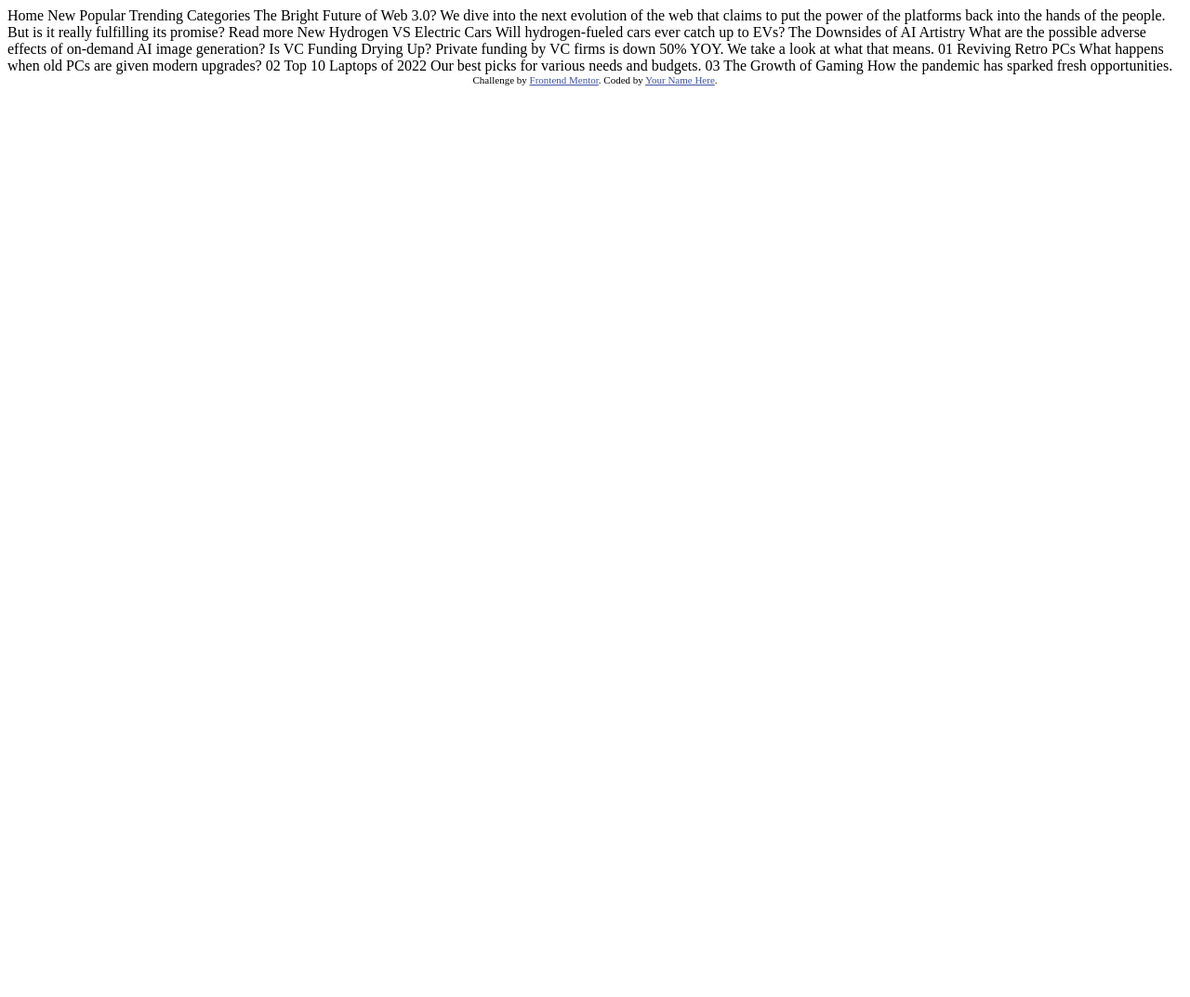
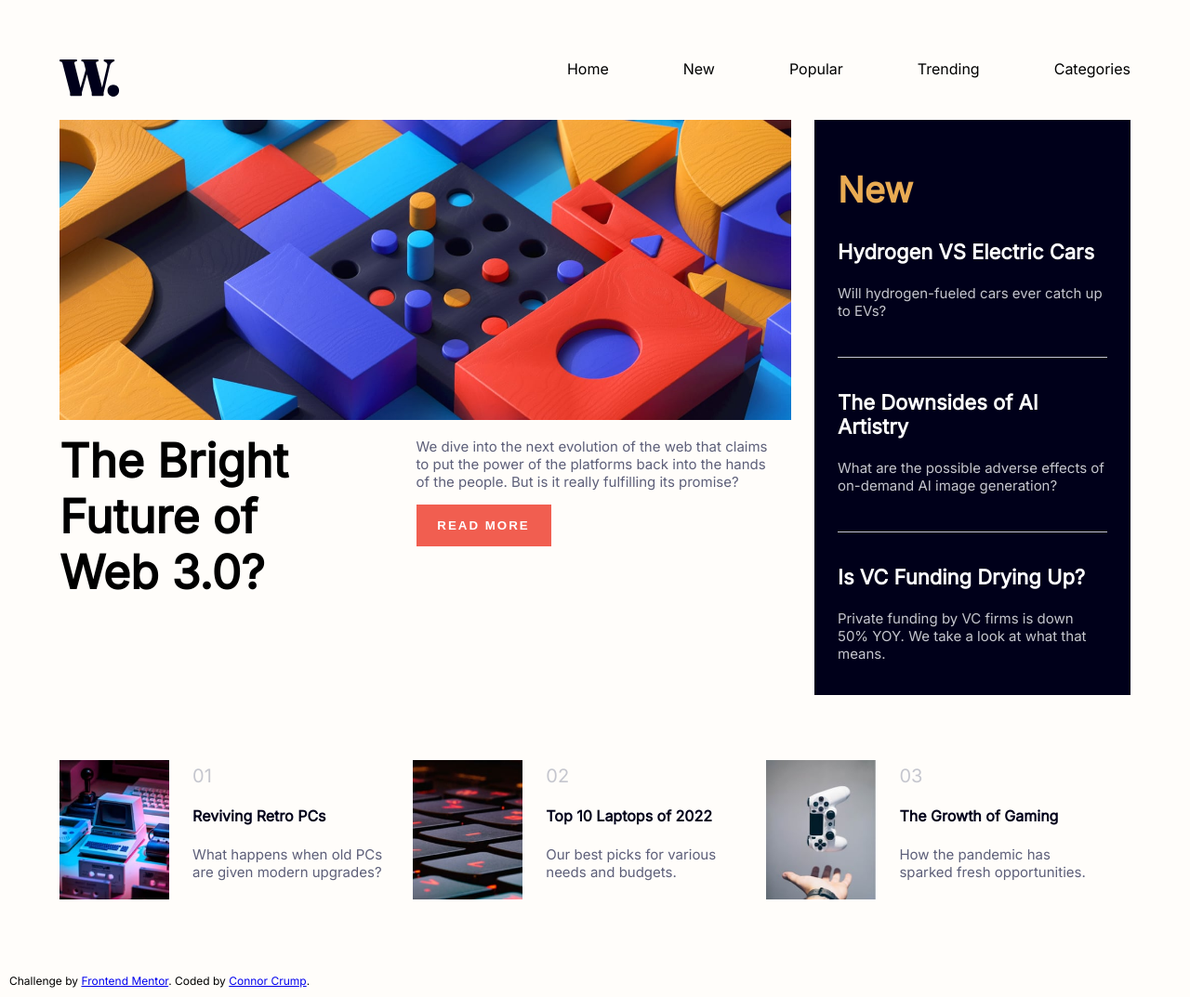
Before and after one commit to ccrump1280/news-homepage-main, a plain HTML site: page index.html in a window 1280 px wide. Shown: the whole page at 93% size. Before the commit the page ends 800 px from the top, so only its background shows below. Drawn offline with Linux system fonts and the light colour scheme.

Commit message:
built and styled desktop design

```diff
--- a/index.html
+++ b/index.html
@@ -3,58 +3,90 @@
 <head>
   <meta charset="UTF-8">
   <meta name="viewport" content="width=device-width, initial-scale=1.0"> <!-- displays site properly based on user's device -->
-
-  <link rel="icon" type="image/png" sizes="32x32" href="./images/favicon-32x32.png">
-
+  <link rel="stylesheet" href="style.css">
+  <link href='https://fonts.googleapis.com/css?family=Inter' rel='stylesheet'>
   <title>Frontend Mentor | News homepage</title>
-
-  <!-- Feel free to remove these styles or customise in your own stylesheet 👍 -->
-  <style>
-    .attribution { font-size: 11px; text-align: center; }
-    .attribution a { color: hsl(228, 45%, 44%); }
-  </style>
 </head>
 <body>
+  <div class="content-container">
 
-  Home
-  New
-  Popular
-  Trending
-  Categories
+    <div class="navigation">
+      <img src="assets\images\logo.svg" alt="" width="65px" height="40px">
+      <div class="menu">
+        <div class="menu-item">Home</div>
+        <div class="menu-item">New</div>
+        <div class="menu-item">Popular</div>
+        <div class="menu-item">Trending</div>
+        <div class="menu-item">Categories</div>
+      </div>
+    </div>
 
-  The Bright Future of Web 3.0?
+    <div class="main-content flex">
 
-  We dive into the next evolution of the web that claims to put the power of the platforms back into the hands of the people.
-  But is it really fulfilling its promise?
+      <div class="left-container">
+        <img src="assets\images\image-web-3-desktop.jpg" alt="">
+        <div class="flex left-text">
+          <h1>The Bright Future of Web 3.0?</h1>
+          <div class="middle-content">
+            <p>We dive into the next evolution of the web that claims to put the power of the platforms back into the hands of the people.
+              But is it really fulfilling its promise?</p>
+            <button class="primary-button">Read more</button>
+          </div>
+        </div>
+      </div>
 
-  Read more
+      <div class="right-container">
+        <h2>New</h2>
+        <div class="seperator">
+          <h3>Hydrogen VS Electric Cars</h3>
+          <p>Will hydrogen-fueled cars ever catch up to EVs?</p>
+        </div>
+        <div class="seperator">
+          <h3>The Downsides of AI Artistry</h3>
+          <p>What are the possible adverse effects of on-demand AI image generation?</p>
+        </div>
+        <div>
+          <h3>Is VC Funding Drying Up?</h3>
+          <p>Private funding by VC firms is down 50% YOY. We take a look at what that means.</p>
+        </div>
+      </div>
 
-  New
+    </div>
 
-  Hydrogen VS Electric Cars
-  Will hydrogen-fueled cars ever catch up to EVs?
+    <div class="article-section flex">
 
-  The Downsides of AI Artistry
-  What are the possible adverse effects of on-demand AI image generation?
+      <div class="article-content flex">
+        <img src="assets\images\image-retro-pcs.jpg" alt="">
+        <div class="article-text">
+          <div class="article-number">01</div>
+          <h4>Reviving Retro PCs</h4>
+          <p>What happens when old PCs are given modern upgrades?</p>
+        </div>
+      </div>
 
-  Is VC Funding Drying Up?
-  Private funding by VC firms is down 50% YOY. We take a look at what that means.
+      <div class="article-content flex">
+        <img src="assets\images\image-top-laptops.jpg" alt="">
+        <div class="article-text">
+          <div class="article-number">02</div>
+          <h4>Top 10 Laptops of 2022</h4>
+          <p>Our best picks for various needs and budgets.</p>
+        </div>
+      </div>
 
-  01
-  Reviving Retro PCs
-  What happens when old PCs are given modern upgrades?
+      <div class="article-content flex">
+        <img src="assets\images\image-gaming-growth.jpg" alt="">
+        <div class="article-text">
+          <div class="article-number">03</div>
+          <h4>The Growth of Gaming</h4>
+          <p>How the pandemic has sparked fresh opportunities.</p>
+        </div>
+      </div>
 
-  02
-  Top 10 Laptops of 2022
-  Our best picks for various needs and budgets.
-
-  03
-  The Growth of Gaming
-  How the pandemic has sparked fresh opportunities.
-
+    </div>
+  </div>
   <div class="attribution">
     Challenge by <a href="https://www.frontendmentor.io?ref=challenge" target="_blank">Frontend Mentor</a>.
-    Coded by <a href="#">Your Name Here</a>.
+    Coded by <a href="#">Connor Crump</a>.
   </div>
 </body>
 </html>
--- /dev/null
+++ b/style.css
@@ -0,0 +1,107 @@
+body {
+    margin: 0;
+    height: 100vh;
+    background-color: hsl(36, 100%, 99%);
+    font-family: 'Inter';
+}
+h1 {
+    width: 250px;
+    font-size: 50px;
+    font-weight: 800;
+    margin: 10px 0;
+}
+h2 {
+    color: hsl(35, 77%, 62%);
+    font-size: 38px;
+}
+h3 {
+    font-size: 22px;
+}
+h4{
+    color: hsl(240, 100%, 5%);
+}
+p {
+    font-size: 15px;
+    color: hsl(236, 13%, 42%);
+}
+.content-container {
+    margin: 5%;
+}
+.navigation {
+    display: flex;
+    justify-content: space-between;
+    margin-bottom: 25px;
+}
+.menu {
+    display: flex;
+}
+.menu-item {
+    padding-left: 5rem;
+}
+.main-content {
+    justify-content: space-between;
+}
+.left-container {
+    width: 70%;
+    margin-right: 25px;
+}
+.left-container img {
+    width: 100%;
+}
+.left-text {
+    justify-content: space-between;
+}
+.middle-content {
+    width: 50%;
+    padding-right: 10px;
+}
+.right-container {
+    min-width: 290px;
+    width: 20%;
+    color: white;
+    background-color: hsl(240, 100%, 5%);
+    padding: 20px 25px;
+}
+.right-container p {
+    color: hsl(233, 8%, 79%);
+}
+.article-section {
+    margin: 70px 0;
+}
+.article-content {
+    width: 33%;
+}
+.article-text {
+    padding: 5px 25px;
+}
+.article-content img {
+    height: 150px;
+    width: auto;
+}
+.article-number {
+    font-size: 20px;
+    color: hsl(233, 8%, 79%);
+}
+
+.primary-button {
+    background-color: hsl(5, 85%, 63%);
+    border: none;
+    text-transform: uppercase;
+    letter-spacing: 2px;
+    color: white;
+    width: 145px;
+    height: 45px;
+    font-weight: 700;
+}
+.seperator {
+    border-bottom: 1px solid hsl(233, 8%, 79%);
+    padding-bottom: 25px;
+    margin-bottom: 35px;
+}
+.flex {
+    display: flex;
+}
+.attribution{
+    font-size: 12px;
+    padding: 10px;
+}
```
